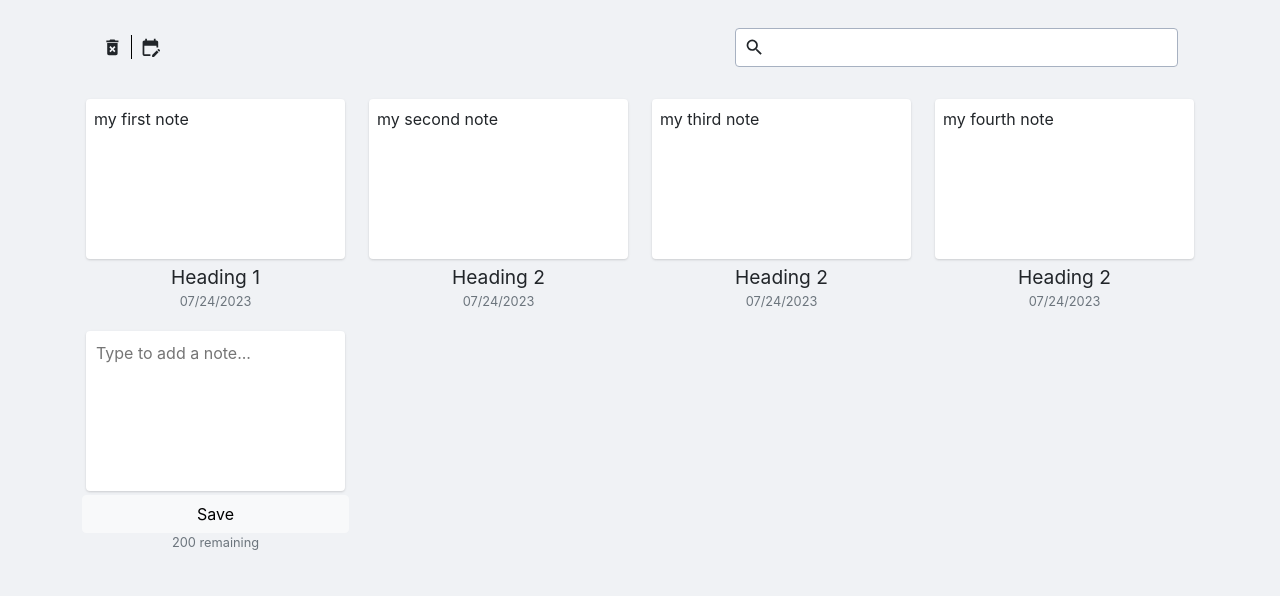
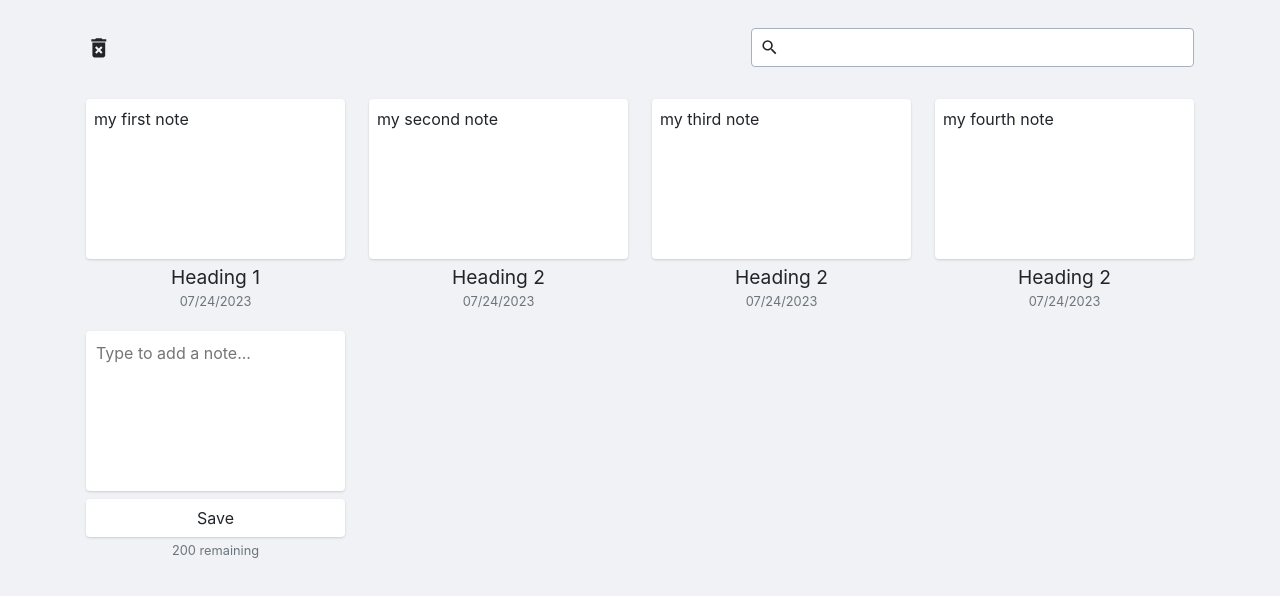
Before and after one commit to NavinPanthi/react-note-app, a React (Create React App) app: page / in a window 1280 px wide. Shown: the top 596 px of the page. Built offline with nearby package versions, Linux system fonts and the light colour scheme.

Commit message:
delete feature added

```diff
--- a/src/App.js
+++ b/src/App.js
@@ -2,13 +2,36 @@ import NotesList from "./Components/NotesList";
 import Header from "./Components/Header";
 import { useState } from "react";
 
-
 let nextId = 4;
- const initialLists= [
-  { id: 0, heading: "Heading 1", text: "my first note", date:'07/24/2023'},
-  { id: 1, heading: "Heading 2", text: "my second note", date:'07/24/2023' },
-  { id: 2, heading: "Heading 2", text: "my third note", date:'07/24/2023' },
-  { id: 3, heading: "Heading 2", text: "my fourth note", date:'07/24/2023' },
+const initialLists = [
+  {
+    id: 0,
+    heading: "Heading 1",
+    text: "my first note",
+    date: "07/24/2023",
+    selected: false,
+  },
+  {
+    id: 1,
+    heading: "Heading 2",
+    text: "my second note",
+    date: "07/24/2023",
+    selected: false,
+  },
+  {
+    id: 2,
+    heading: "Heading 2",
+    text: "my third note",
+    date: "07/24/2023",
+    selected: false,
+  },
+  {
+    id: 3,
+    heading: "Heading 2",
+    text: "my fourth note",
+    date: "07/24/2023",
+    selected: false,
+  },
 ];
 
 const App = () => {
@@ -16,15 +39,36 @@ const App = () => {
 
   const addNote = (noteText) => {
     const date = new Date();
-    const newNotes = {id:nextId++, heading:"heading", text:noteText, date:date.toLocaleDateString()}
+    const newNotes = {
+      id: nextId++,
+      heading: "heading",
+      text: noteText,
+      date: date.toLocaleDateString(),
+    };
     console.log(newNotes.id);
     setNotes([...notes, newNotes]);
-  }
+  };
+  const handleDiv = (id) => {
+    setNotes((notes) =>
+      notes.map((note) => ({
+        ...note,
+        selected: note.id === id ? !note.selected : note.selected,
+      }))
+    );
+  };
+  const deleteNote = () => {
+    setNotes(notes.filter((note) => !note.selected));
+    console.log("dele");
+  };
+
   return (
     <div className="App container">
-      <Header />
-      <NotesList notes={notes} handleAddNote={addNote}/>
-
+      <Header handleDeleteNote={deleteNote} />
+      <NotesList
+        notes={notes}
+        handleAddNote={addNote}
+        handleDivClick={handleDiv}
+      />
     </div>
   );
 };
--- a/src/Components/AddNote.js
+++ b/src/Components/AddNote.js
@@ -2,15 +2,19 @@ import { useState } from "react";
 
 const AddNote = ({ handleAddNote }) => {
   const [noteText, setNoteText] = useState("");
+  const characterLimit = 200;
+  const noteTextL = noteText.length;
 
-const handleChange = (e) => {
-    setNoteText(e.target.value);
-}
+  const handleChange = (e) => {
+    if (characterLimit - e.target.value.length >= 0) {
+      setNoteText(e.target.value);
+    }
+  };
 
   const handleSaveClick = () => {
     if (noteText.trim().length > 0) {
       handleAddNote(noteText);
-      setNoteText();
+      setNoteText("");
     }
   };
   return (
@@ -18,21 +22,19 @@ const handleChange = (e) => {
       <div className="note-body rounded p-2 m-1 ">
         <textarea
           rows="5"
-          cols="20"
+          color="20"
           placeholder="Type to add a note..."
           onChange={handleChange}
           value={noteText}
         ></textarea>
       </div>
       <div className="note-footer d-flex flex-column">
-        <button
-          type="button"
-          className="btn btn-light"
-          onClick={handleSaveClick}
-        >
+        <button type="button" className="btn m-1" onClick={handleSaveClick}>
           Save
         </button>
-        <span className="text-muted">200 remaining</span>
+        <span className="text-muted">
+          {characterLimit - noteTextL} remaining
+        </span>
       </div>
     </div>
   );
--- a/src/Components/Header.js
+++ b/src/Components/Header.js
@@ -1,14 +1,17 @@
 import { MdDeleteForever } from "react-icons/md";
-import {MdEditCalendar} from "react-icons/md";
 
 import { MdSearch } from "react-icons/md";
-const Header = () => {
+const Header = ({ handleDeleteNote }) => {
   return (
-    <div className="header  mb-4 mt-4 p-1 d-flex flex-nowrap flex-row align-items-center">
-      <MdDeleteForever className="delete-icon icons me-2 ms-3" size="1.3em"  />
-      <div class='vertical-line'>|</div>
-      <MdEditCalendar className="icons edit-icon ms-2" size="1.3em"/>
-      <div class="flex-row d-flex input-group me-3 flex-nowrap align-items-center ">
+    <div className="header  mb-4 mt-4 p-1 d-flex flex-nowrap flex-row justify-content-between align-items-center">
+      <MdDeleteForever
+        className="delete-icon icons"
+        onClick={handleDeleteNote}
+        size="1.6em"
+      />
+      {/* <div class="vertical-line">|</div> */}
+      {/* <MdEditCalendar className="icons edit-icon ms-2" size="1.3em"/> */}
+      <div className="flex-row d-flex input-group  flex-nowrap align-items-center  ">
         <MdSearch className="search-icon icons m-2  " size="1.3em" />
         <input
           type="text"
--- a/src/Components/Note.js
+++ b/src/Components/Note.js
@@ -1,7 +1,12 @@
-const Note = ({id, heading, text, date}) => {
+const Note = ({ id, heading, text, date, selected, handleDivClick}) => {
+  let className = "note-body rounded p-2 m-1";
+  console.log(selected);
+  if(selected){
+    className +=" border-yellow";
+  }
   return (
-    <div className="note">
-      <div className="note-body rounded p-2 m-1 ">
+    <div className="note" onClick={()=>handleDivClick(id)}>
+      <div className={className}>
         <span>{text}</span>
       </div>
       <div className="note-footer d-flex flex-column">
--- a/src/Components/NotesList.js
+++ b/src/Components/NotesList.js
@@ -1,12 +1,24 @@
 import Note from "./Note";
 import AddNote from "./AddNote";
-const NotesList = ({notes, handleAddNote}) => {
+const NotesList = ({ notes, handleAddNote, handleDivClick }) => {
   return (
     <div className="notes-list">
-      {notes.map((note)=>(
-        <Note id={note.id} heading={note.heading} text={note.text} date={note.date}/>
+      {notes.map((note) => (
+        <div key={note.id}>
+          <Note
+            id={note.id}
+            heading={note.heading}
+            text={note.text}
+            date={note.date}
+            selected={note.selected}
+            // style={{
+            //   background: note.selected ? "#f0f0f0" : "transparent",
+            // }}
+            handleDivClick = {handleDivClick}
+          />
+        </div>
       ))}
-      <AddNote handleAddNote={handleAddNote}/>
+      <AddNote handleAddNote={handleAddNote} />
     </div>
   );
 };
--- a/src/index.css
+++ b/src/index.css
@@ -41,6 +41,10 @@ code {
   box-shadow: rgba(0, 0, 0, 0.1) 0px 1px 3px 0px, rgba(0, 0, 0, 0.06) 0px 1px 2px 0px;
   background-color: var(--bg-color);
   min-height: 10em;
+  overflow-y:scroll;
+  white-space: pre-wrap;
+  max-width: 100%;
+  max-height: 10em;
 }
 .note-heading{
   font-size: var(--h-text-font);
@@ -72,6 +76,9 @@ border:none;
 .input-group input{
   overflow: hidden;
 }
+.input-lg{
+  width:100%;
+}
 .vertical-line{
   width:1px;
   height:30em;
@@ -84,4 +91,20 @@ border:none;
   resize: none;
   outline: none;
   border: none;
+  overflow: hidden;
+  white-space: pre-wrap;
+  height: 100%;
+  width: 100%;
+  max-width: 100%;
+  max-height: 100%;
 }
+.btn{
+  background-color: white;
+  box-shadow: rgba(0, 0, 0, 0.1) 0px 1px 3px 0px, rgba(0, 0, 0, 0.06) 0px 1px 2px 0px;
+}
+.note-body.border-yellow{
+  border: 2px solid yellow;
+}
+.icons{
+  cursor: pointer;
+}
```
